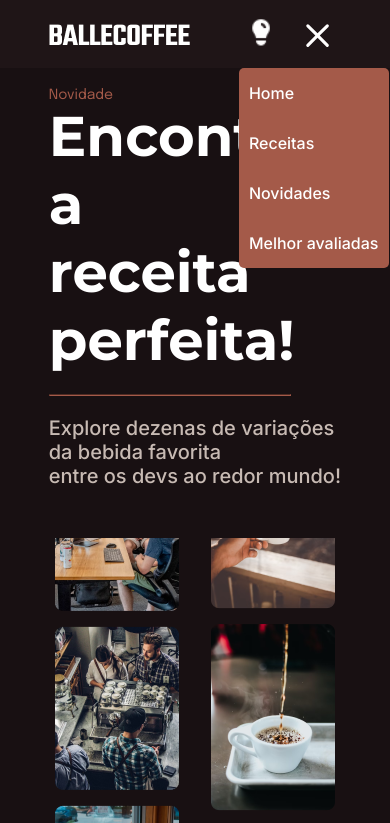
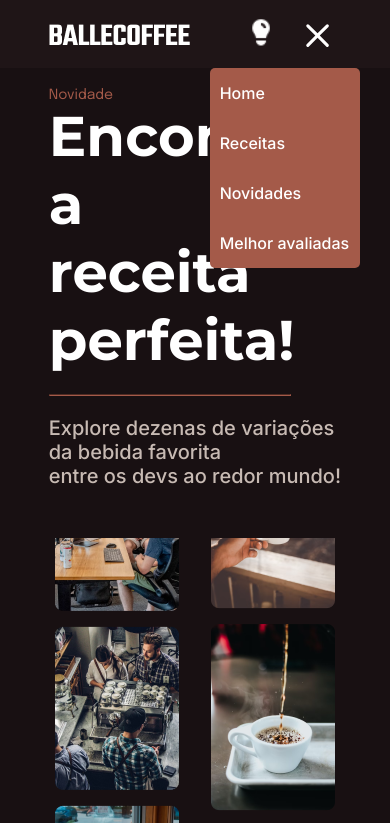
Before and after one commit to DouglasBsales/Ballecofe, a plain HTML site: page index.html in a window 390 px wide. Both pictures are taken after a click on the button 316 px from the left and 34 px from the top of the page. Shown: the top 823 px of the page. Drawn offline with nearby package versions, Linux system fonts and the light colour scheme.

Commit message:
att margem menu mobile

```diff
--- a/style.css
+++ b/style.css
@@ -568,7 +568,7 @@ footer #last{
     }
 
     .menu-mobile ul{
-        left: 65%;
+        left: 55%;
     }
 
 }
```
